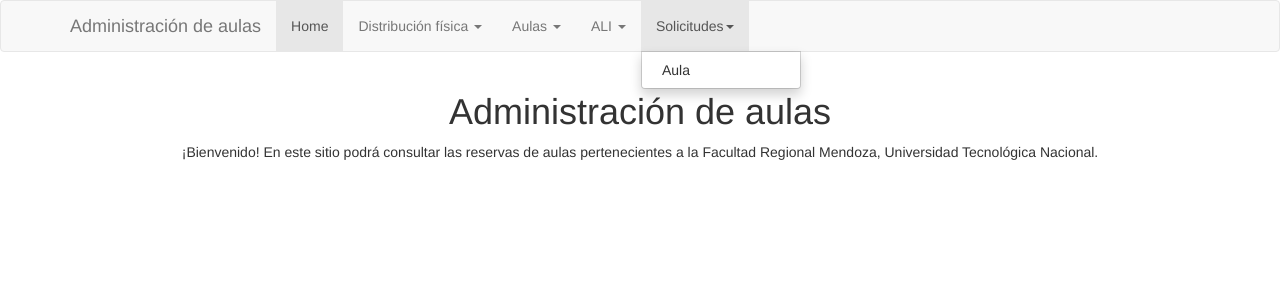
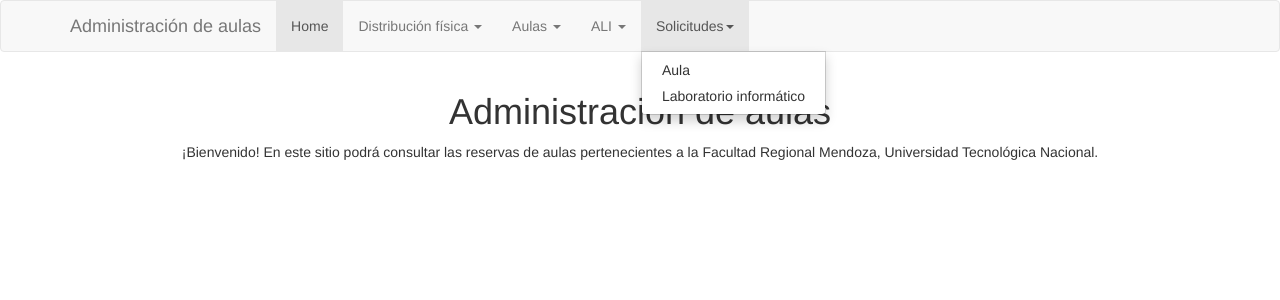
Before and after one commit to utn-frm-si/reservas, a Django app: page /reservas/ in a window 1280 px wide, after a click on "Solicitudes". Shown: the top 300 px of the page. Run offline with Django 3.2, Linux system fonts and the light colour scheme; data that the repository does not hold is empty; some libraries are stand-ins or nearby versions.

Commit message:
Inclusión de solicitud para laboratorios informáticos

```diff
--- a/app_reservas/urls.py
+++ b/app_reservas/urls.py
@@ -48,4 +48,9 @@ urlpatterns = [
         views.solicitud_aula,
         name='solicitud_aula'
     ),
+    url(
+        r'^solicitud/laboratorio_informatico/$',
+        views.solicitud_laboratorio_informatico,
+        name='solicitud_laboratorio_informatico'
+    ),
 ]
--- a/app_reservas/views.py
+++ b/app_reservas/views.py
@@ -138,3 +138,9 @@ def solicitud_aula(request):
         request,
         'app_reservas/solicitud_aula.html'
     )
+
+def solicitud_laboratorio_informatico(request):
+    return render(
+        request,
+        'app_reservas/solicitud_laboratorio_informatico.html'
+    )
--- a/templates/app_reservas/navbar.html
+++ b/templates/app_reservas/navbar.html
@@ -71,6 +71,7 @@
                     <a href="#" class="dropdown-toggle" data-toggle="dropdown" role="button" aria-haspopup="true" aria-expanded="false">Solicitudes<span class="caret"></span></a>
                     <ul class="dropdown-menu">
                         <li><a href="{% url 'solicitud_aula' %}">Aula</a></li>
+                        <li><a href="{% url 'solicitud_laboratorio_informatico' %}">Laboratorio informático</a></li>
                     </ul>
                 </li>
             </ul>
```
Also changed, not shown: templates/app_reservas/solicitud_laboratorio_informatico.html (added, +19 -0 lines).
